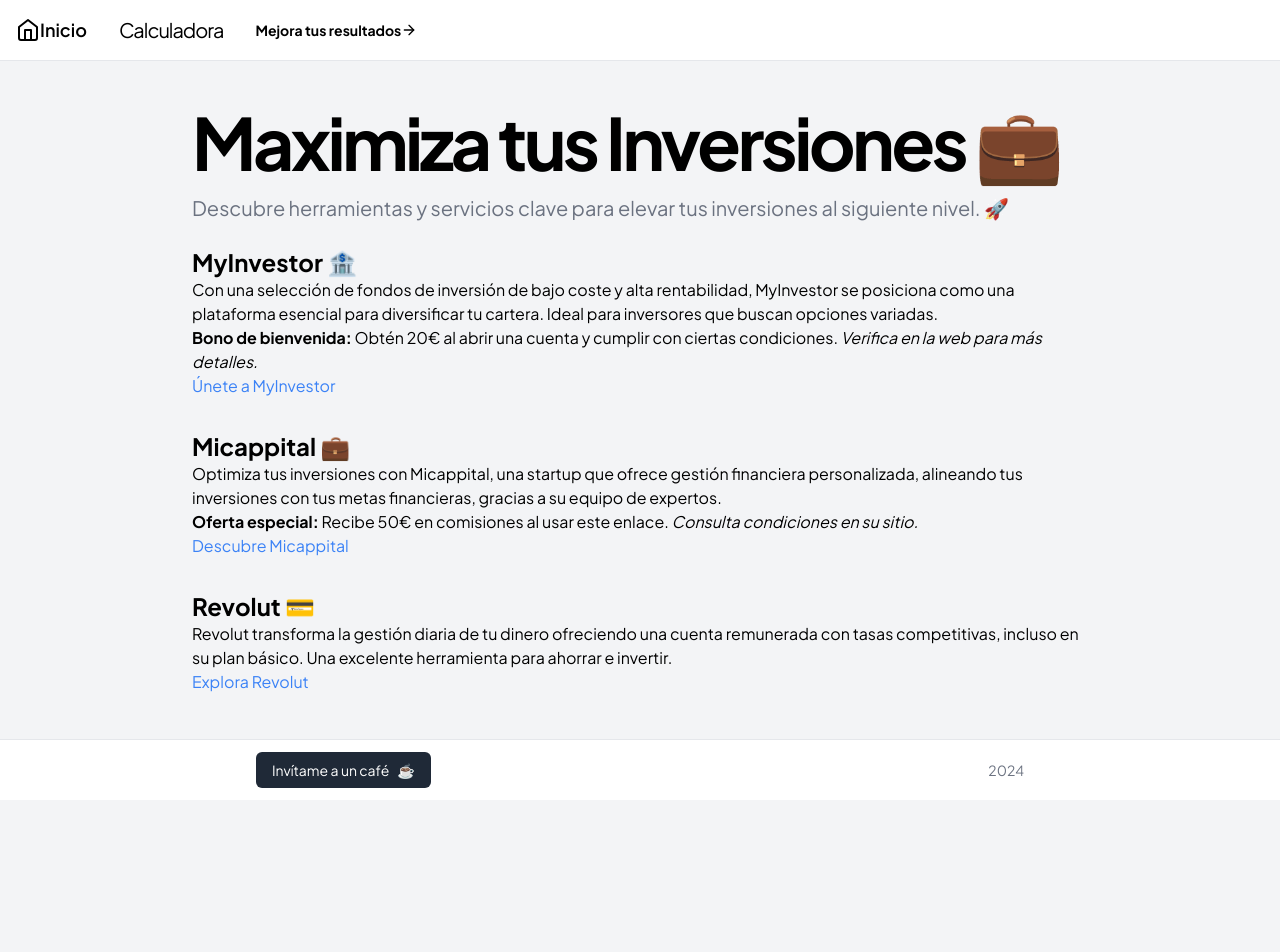
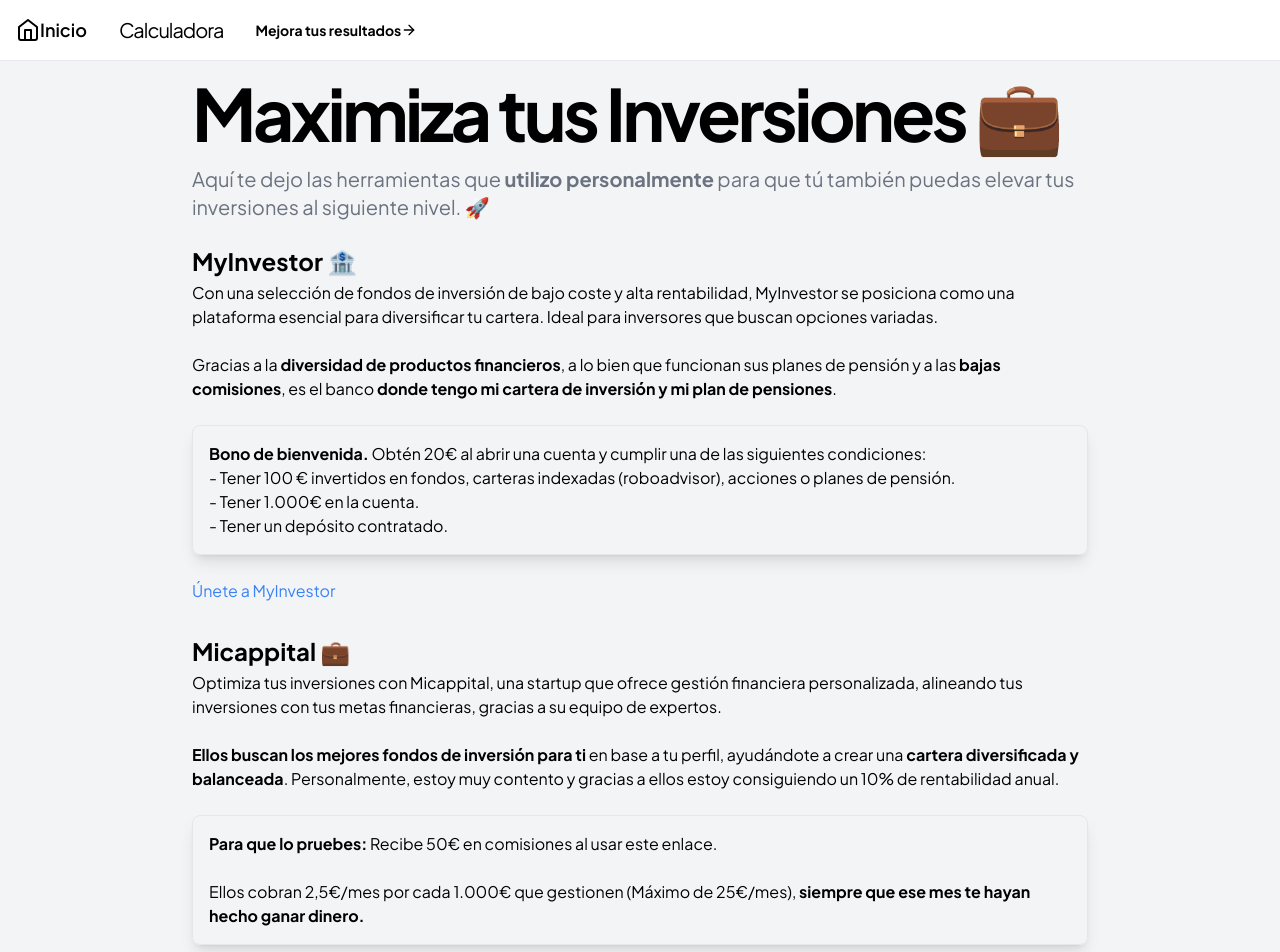
Before and after one commit to jlfernandezfernandez/compound-interest-calculator, a Next.js app: page /mejora-tus-resultados in a window 1280 px wide. Shown: the top 952 px of the page. Before the commit the page ends 800 px from the top, so only its background shows below. Built offline with nearby package versions, Linux system fonts and the light colour scheme.

Commit message:
update content

```diff
--- a/src/app/mejora-tus-resultados/page.tsx
+++ b/src/app/mejora-tus-resultados/page.tsx
@@ -4,35 +4,61 @@ import { Metadata } from "next";
 
 export const metadata: Metadata = {
     title: "Maximiza tus Inversiones con MyInvestor, Micappital y Revolut",
-    description: "Explora cómo MyInvestor, Micappital y Revolut pueden revolucionar tu estrategia de inversión. Aprovecha nuestras recomendaciones expertas para optimizar tus fondos de inversión, gestión financiera y cuentas remuneradas. Únete y potencia tus rendimientos hoy.",
+    description: "Explora cómo MyInvestor, Micappital y Revolut pueden conseguir mejorar tu interés compuesto. Descubre qué productos financieros y qué herramientas utilizo para tener casi un 10% de rentabilidad anual.",
 };
 
 export default function ImproveResultsPage() {
     return (
         <div className="flex flex-col min-h-screen">
             <Header />
-            <div className="flex flex-grow justify-center items-center p-4">
+            <div className="flex flex-grow justify-center items-center p-4 mb-2">
                 <div className="max-w-4xl">
                     <h1 className="text-3xl sm:text-4xl md:text-5xl lg:text-6xl xl:text-7xl font-bold tracking-tighter mb-4">Maximiza tus Inversiones 💼</h1>
-                    <p className="text-lg sm:text-xl text-gray-500 dark:text-gray-400 mb-6">Descubre herramientas y servicios clave para elevar tus inversiones al siguiente nivel. 🚀</p>
+                    <p className="text-lg sm:text-xl text-gray-500 dark:text-gray-400 mb-6">Aquí te dejo las herramientas que <strong>utilizo personalmente</strong> para que tú también puedas elevar tus inversiones al siguiente nivel. 🚀</p>
                     <div className="space-y-8">
                         <div>
-                            <h2 className="text-2xl font-bold">MyInvestor 🏦</h2>
+                            <h2 className="text-2xl font-bold mb-1">MyInvestor 🏦</h2>
                             <p>Con una selección de fondos de inversión de bajo coste y alta rentabilidad, MyInvestor se posiciona como una plataforma esencial para diversificar tu cartera. Ideal para inversores que buscan opciones variadas.</p>
-                            <p><strong>Bono de bienvenida:</strong> Obtén 20€ al abrir una cuenta y cumplir con ciertas condiciones. <em>Verifica en la web para más detalles.</em></p>
+                            <br />
+                            <p>Gracias a la <strong>diversidad de productos financieros</strong>, a lo bien que funcionan sus planes de pensión y a las <strong>bajas comisiones</strong>, es el banco <strong>donde tengo mi cartera de inversión y mi plan de pensiones</strong>.</p>
+                            <br />
+                            <div className="p-4 border border-gray-200 rounded-lg shadow-lg">
+                                <p><strong>Bono de bienvenida.</strong> Obtén 20€ al abrir una cuenta y cumplir una de las siguientes condiciones:</p>
+                                <ul>
+                                    <li></li>
+                                    <li>- Tener 100 € invertidos en fondos, carteras indexadas (roboadvisor), acciones o planes de pensión.</li>
+                                    <li>- Tener 1.000€ en la cuenta.</li>
+                                    <li>- Tener un depósito contratado.</li>
+                                </ul>
+                            </div>
+                            <br />
                             <a href="https://myinvestor.page.link/decXeBGbKbyMkiJEA" className="text-blue-500 hover:underline">Únete a MyInvestor</a>
                         </div>
 
+
                         <div>
-                            <h2 className="text-2xl font-bold">Micappital 💼</h2>
+                            <h2 className="text-2xl font-bold mb-1">Micappital 💼</h2>
                             <p>Optimiza tus inversiones con Micappital, una startup que ofrece gestión financiera personalizada, alineando tus inversiones con tus metas financieras, gracias a su equipo de expertos.</p>
-                            <p><strong>Oferta especial:</strong> Recibe 50€ en comisiones al usar este enlace. <em>Consulta condiciones en su sitio.</em></p>
+                            <br />
+                            <p><strong>Ellos buscan los mejores fondos de inversión para ti</strong> en base a tu perfil, ayudándote a crear una <strong>cartera diversificada y balanceada</strong>. Personalmente, estoy muy contento y gracias a ellos estoy consiguiendo un 10% de rentabilidad anual.</p>
+                            <br />
+                            <div className="p-4 border border-gray-200 rounded-lg shadow-lg">
+                                <p><strong>Para que lo pruebes:</strong> Recibe 50€ en comisiones al usar este enlace.</p>
+                                <br />
+                                <p>Ellos cobran 2,5€/mes por cada 1.000€ que gestionen (Máximo de 25€/mes), <strong>siempre que ese mes te hayan hecho ganar dinero.</strong></p>
+                            </div>
+                            <br />
                             <a href="https://www.micappital.com?referal=jordiluisgZ2kOJ" className="text-blue-500 hover:underline">Descubre Micappital</a>
                         </div>
 
                         <div>
-                            <h2 className="text-2xl font-bold">Revolut 💳</h2>
+                            <h2 className="text-2xl font-bold mb-1">Revolut 💳</h2>
                             <p>Revolut transforma la gestión diaria de tu dinero ofreciendo una cuenta remunerada con tasas competitivas, incluso en su plan básico. Una excelente herramienta para ahorrar e invertir.</p>
+                            <br />
+                            <p>Aquí tengo <strong>contratada mi cuenta remunerada</strong>, la cual me ofrece una rentabilidad anual del 3.11%, pagada cada día. La <strong>cuenta es gratuita</strong>y es una excelente manera de luchar contra la inflacción.</p>
+                            <br />
+                            <p>Y sí, cuentas con IBAN español y toda la protección que otorga cualquier otro banco español.</p>
+                            <br />
                             <a href="https://revolut.com/referral/?referral-code=jordilftw5!FEB2-24-VR-ES" className="text-blue-500 hover:underline">Explora Revolut</a>
                         </div>
                     </div>
```
